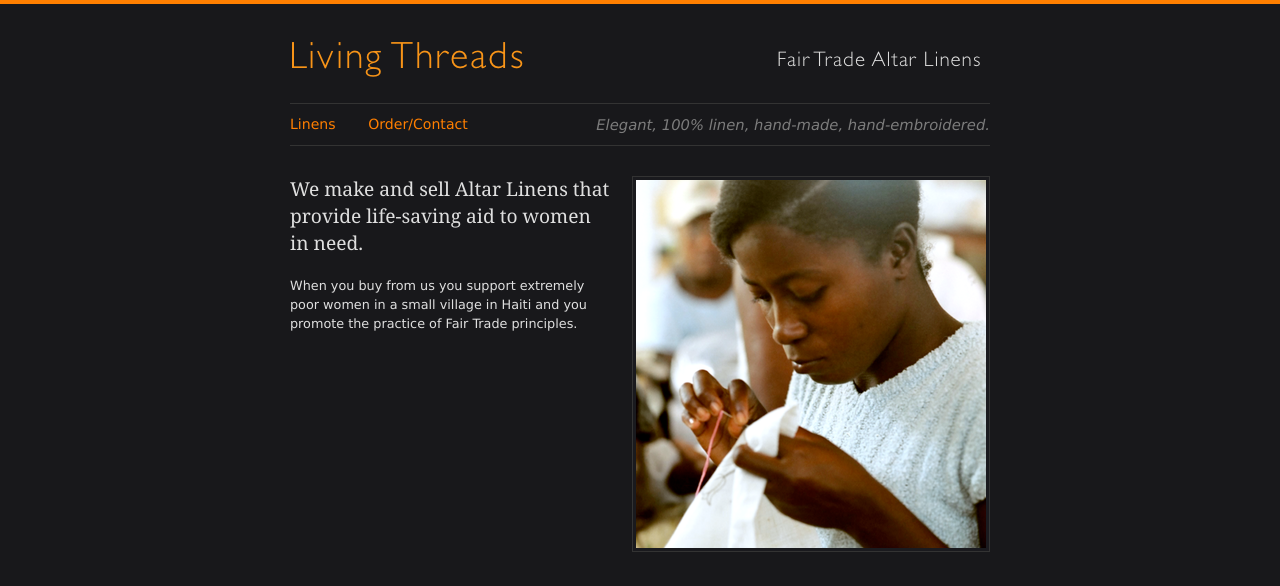
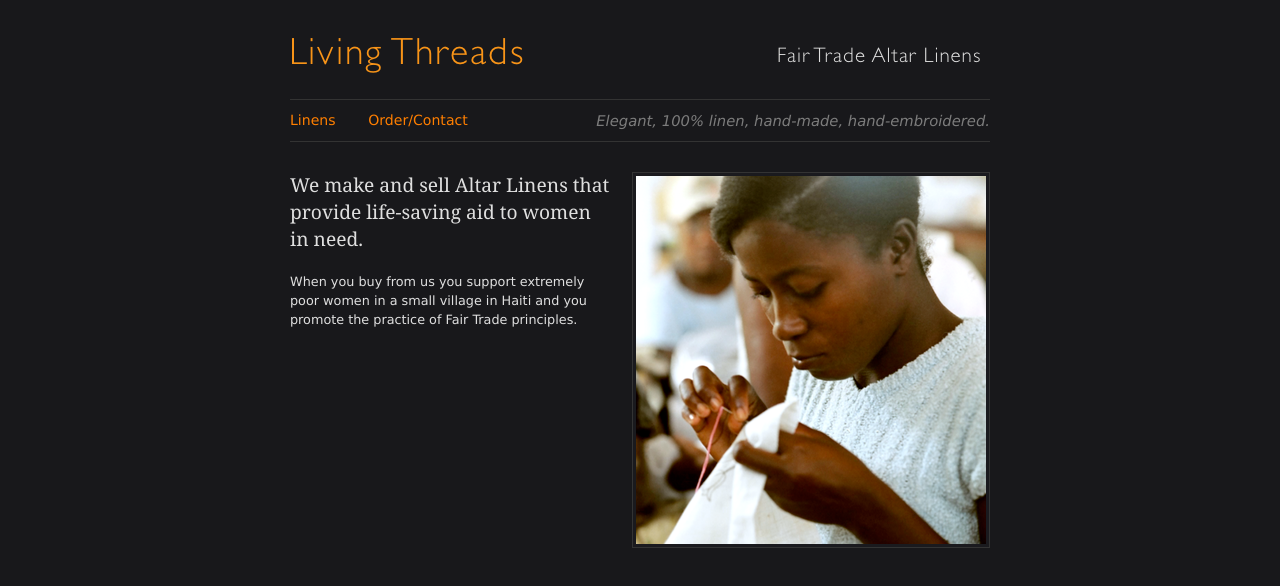
Before and after one commit to overvale/living-threads-haiti, a plain HTML site: page index.html in a window 1280 px wide. Drawn offline with Linux system fonts and the light colour scheme.

Commit message:
Removes color-bar test

```diff
--- a/style.css
+++ b/style.css
@@ -1,6 +1,3 @@
-html {
-    border-top: 4px solid #ff7f00;
-}
 body {
 	font-family: "Lucida Sans", "Lucida Grande", Arial, sans-serif;
 	font-size: 80%;
```
